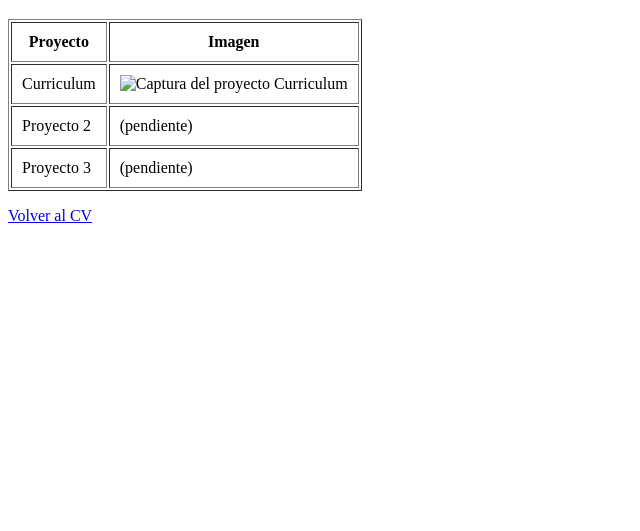
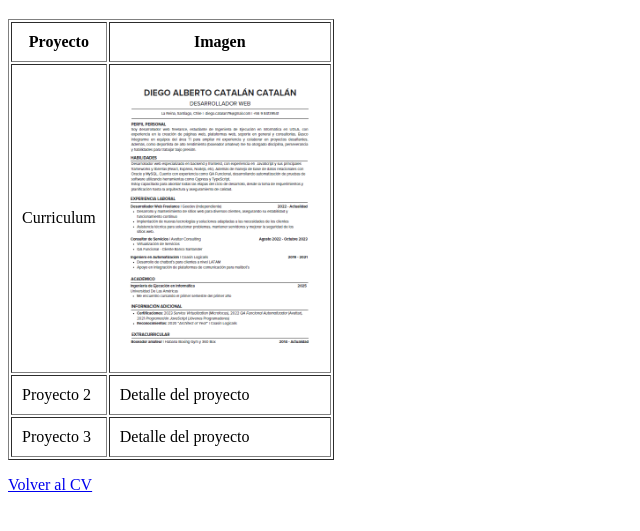
Before and after one commit to DiegoAlberto95/desafio-01-cv, a plain HTML site: page portafolio.html in a window 1280 px wide. Shown: the part 61-592 px from the top of the page, without its empty margins (0-640 px from the left). Drawn offline with Linux system fonts and the light colour scheme.

Commit message:
Update imagenes

```diff
--- a/portafolio.html
+++ b/portafolio.html
@@ -20,20 +20,20 @@
         <tr>
             <td>Curriculum</td>
             <td>
-                <img src="assets/img/proyecto1.png" alt="Captura del proyecto Curriculum" width="200">
+                <img src="assets/img/img-cv.png" alt="Imagen del CV" width="200">
             </td>
         </tr>
 
         <!-- Proyecto 2 vacío -->
         <tr>
             <td>Proyecto 2</td>
-            <td>(pendiente)</td>
+            <td>Detalle del proyecto</td>
         </tr>
 
         <!-- Proyecto 3 vacío -->
         <tr>
             <td>Proyecto 3</td>
-            <td>(pendiente)</td>
+            <td>Detalle del proyecto</td>
         </tr>
     </table>
 
```
Also changed, not shown: index.html (+1 -1 lines), assets/img/2.jpeg (added), assets/img/foto.jpeg (added), assets/img/img-cv.png (added).
